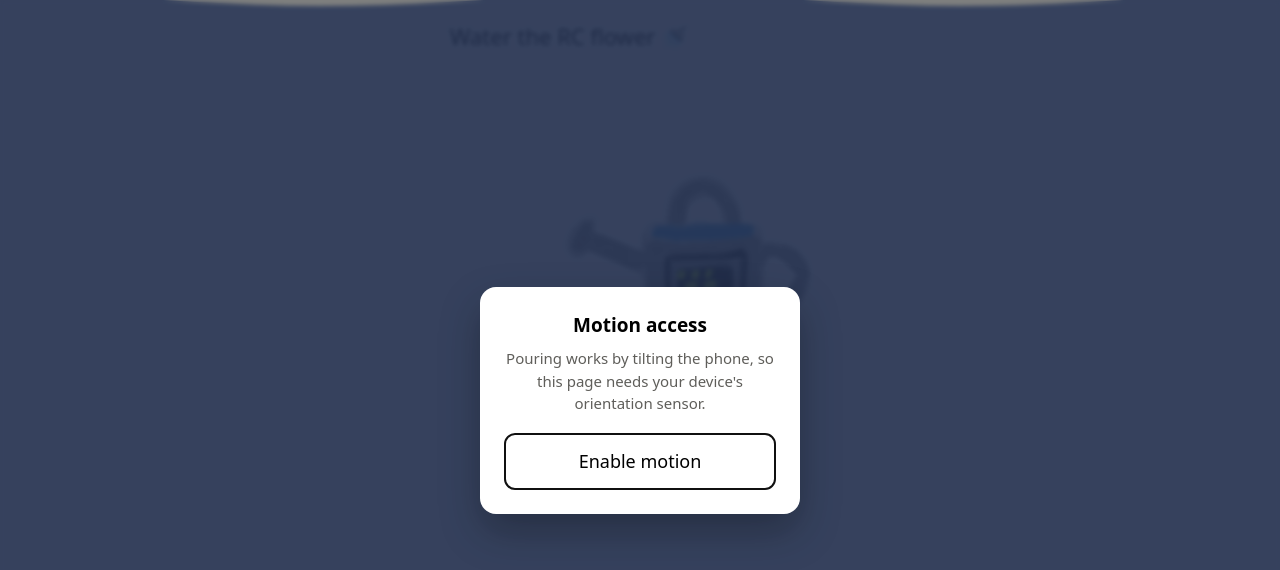
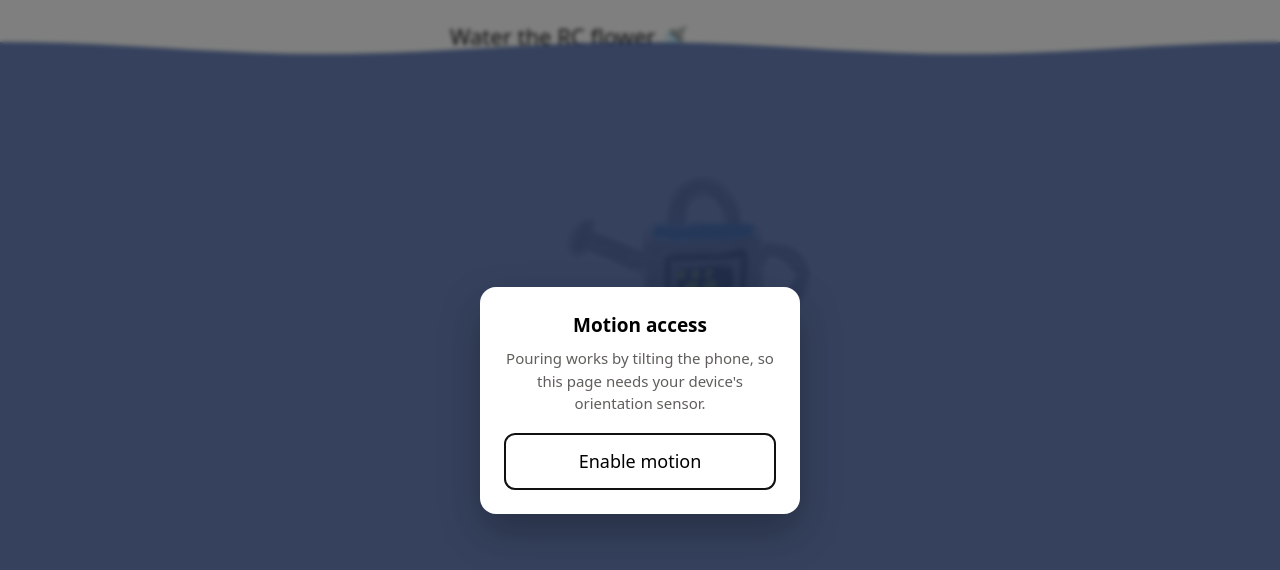
Before and after one commit to btuan/rcflower, a React (Vite) app in the folder frontend/: page /watering-can in a window 1280 px wide. Shown: the top 570 px of the page. Built offline with nearby package versions, Linux system fonts and the light colour scheme.

Commit message:
Water moves past the bottom of the view port on watering

```diff
--- a/frontend/src/WateringCan.tsx
+++ b/frontend/src/WateringCan.tsx
@@ -44,6 +44,16 @@ const DRAIN_DURATION_S = 5;
 // How hard the surface leans with the device. Damped rather than 1:1 -- a
 // surface pinned exactly level reads as rigid, not as liquid settling.
 const SURFACE_TILT_DAMPING = 0.3;
+// How far the water box hangs below the bottom of its frame, as a fraction of
+// that frame's height, so the box's own edge is never visible and the fill
+// continues behind the browser chrome and the home indicator.
+const BOTTOM_OVERSHOOT = 0.2;
+// Where a full can's surface sits, as a fraction of the visible height below
+// the top of the screen. Keeps the water off the very top edge. The overshoot
+// above absorbs the same shift at the bottom, so nothing uncovers.
+const WATER_REST_OFFSET = 0.06;
+// Wave height with the water sitting still. Splash rides on top of this.
+const CALM_AMPLITUDE = 6;
 
 const fmt = (n: number | null | undefined, digits = 1) =>
   n === null || n === undefined ? "—" : n.toFixed(digits);
@@ -102,6 +112,7 @@ export default function WateringCan() {
 
   const pathRef = useRef<SVGPathElement | null>(null);
   const svgRef = useRef<SVGSVGElement | null>(null);
+  const waterBoxRef = useRef<HTMLDivElement | null>(null);
   // Latest roll/tilt, mirrored from React state so the gsap.ticker tick
   // (which runs every frame, outside React's render cycle) can read the
   // current value without needing to be a useGSAP dependency -- that would
@@ -121,25 +132,33 @@ export default function WateringCan() {
   const boxRef = useRef({
     width: window.innerWidth,
     height: window.innerHeight,
+    // What the user can actually see, which is now shorter than the box. The
+    // drain is measured against this so an empty can puts the surface exactly
+    // at the bottom of the screen rather than somewhere in the overshoot.
+    visibleHeight: window.innerHeight,
   });
 
   useEffect(() => {
+    const el = waterBoxRef.current;
+    if (!el) return;
     const measure = () => {
-      const rect = svgRef.current?.getBoundingClientRect();
+      // clientWidth/Height, not getBoundingClientRect: the rect is the
+      // axis-aligned bounds *after* transforms, so under the portrait-lock
+      // counter-rotation it would report the box's width as its height.
+      const height = el.clientHeight || window.innerHeight;
       boxRef.current = {
-        width: rect?.width || window.innerWidth,
-        height: rect?.height || window.innerHeight,
+        width: el.clientWidth || window.innerWidth,
+        height,
+        // Back out the overshoot to get the part that's actually on screen.
+        visibleHeight: height / (1 + BOTTOM_OVERSHOOT),
       };
     };
     measure();
-    window.addEventListener("resize", measure);
-    window.addEventListener("orientationchange", measure);
-    window.visualViewport?.addEventListener("resize", measure);
-    return () => {
-      window.removeEventListener("resize", measure);
-      window.removeEventListener("orientationchange", measure);
-      window.visualViewport?.removeEventListener("resize", measure);
-    };
+    // Fires for viewport resizes, URL-bar collapse *and* the portrait-lock
+    // fallback restyling the root -- which no window event covers.
+    const observer = new ResizeObserver(measure);
+    observer.observe(el);
+    return () => observer.disconnect();
   }, []);
 
   const handleStart = () => {
@@ -175,30 +194,41 @@ export default function WateringCan() {
           Math.min(Math.abs(angularVelocity) * 4, 40),
         );
 
-        const amplitude = 6 + splash; // 6 = calm baseline
+        const amplitude = CALM_AMPLITUDE + splash;
         // Span the water box exactly: with only the surface leaning there are
         // no corners to hide, and this pivots the lean about the middle of the
         // screen instead of a point off to the right.
-        const { width, height } = boxRef.current;
+        const { width, height, visibleHeight } = boxRef.current;
+        // The pour is a counterclockwise twist, which lifts the surface on the
+        // left, so the lean follows the roll's sign directly.
+        const tiltDeg = currentRoll * SURFACE_TILT_DAMPING;
+
         if (pathRef.current) {
           pathRef.current.setAttribute(
             "d",
-            wavePath(
-              width,
-              height,
-              amplitude,
-              2,
-              t * 2,
-              // The pour is a counterclockwise twist, which lifts the surface
-              // on the left, so the lean follows the roll's sign directly.
-              currentRoll * SURFACE_TILT_DAMPING,
-            ),
+            wavePath(width, height, amplitude, 2, t * 2, tiltDeg),
           );
+
           // Push the whole body of water down as the level drops, so the wavy
-          // top edge doubles as the surface. Recomputed from the live viewport
-          // height each frame, so a resize or URL-bar collapse stays correct.
+          // top edge doubles as the surface.
+          //
+          // The surface pivots about its centre, so tilting lifts one end
+          // above that centre by half the width times the slope. Draining only
+          // as far as `visibleHeight` would park the centre on the bottom edge
+          // and leave that raised end -- a wedge of water -- still on screen.
+          // Travelling the extra rise puts the highest point of the surface,
+          // wave crest included, exactly at the bottom edge when empty.
+          //
+          // The rise uses the calm amplitude rather than the live one: splash
+          // spikes hard while you're rolling the phone, and feeding that into
+          // the travel would jitter the whole body of water mid-drain.
+          const surfaceRise =
+            (Math.abs(Math.tan(tiltDeg * DEG)) * width) / 2 + CALM_AMPLITUDE;
+          const restOffset = WATER_REST_OFFSET * visibleHeight;
+          const drainTravel = visibleHeight - restOffset + surfaceRise;
+
           pathRef.current.style.transform = `translateY(${
-            (1 - levelRef.current.value) * height
+            restOffset + (1 - levelRef.current.value) * drainTravel
           }px)`;
         }
       };
@@ -485,33 +515,49 @@ export default function WateringCan() {
         </button>
       )}
 
-      <svg
-        ref={svgRef}
+      {/*
+        The wrapper owns the geometry; the <svg> just fills it. Two reasons it
+        can't be the fixed element itself:
+
+        1. Percentage insets need a non-replaced box. An <svg> is replaced, so
+           with `width: auto` an over-constrained `left`/`right` pair is
+           ignored and it falls back to its intrinsic size.
+        2. Sizes must come from the *containing block*, not viewport units.
+           useLockPortrait's CSS fallback puts a `transform` on the page root
+           when the phone turns, and a transformed ancestor becomes the
+           containing block for `position: fixed` children -- so this box is
+           viewport-sized normally, but root-sized (the counter-rotated
+           portrait frame) once rotated. `lvh` would still resolve against the
+           real viewport in that case, leaving the water short of the bottom.
+
+        Bottom overshoots so the box's own edge is never on screen: iOS clamps
+        fixed elements to the layout viewport, which stops above Safari's
+        translucent toolbar and the home indicator. Paired with
+        viewport-fit=cover (index.html), this bleeds into the safe areas.
+      */}
+      <div
+        ref={waterBoxRef}
         style={{
-          // Fixed, not absolute: with no positioned ancestor, `absolute`
-          // anchors to the initial containing block, so `bottom: 0` was one
-          // viewport-height down the *document* and slid away as the page
-          // scrolled. Fixed pins it to the screen.
-          //
-          // inset: 0 rather than 100svw/100svh: `svh` is the *smallest*
-          // viewport height (URL bar showing), which left an uncovered strip
-          // at the top once the bar collapsed. With viewport-fit=cover in
-          // index.html this now bleeds under the notch and home indicator.
           position: "fixed",
-          inset: 0,
-          width: "100%",
-          height: "100%",
+          top: 0,
+          left: 0,
+          right: 0,
+          bottom: `${-BOTTOM_OVERSHOOT * 100}%`,
           pointerEvents: "none",
         }}
       >
+        <svg
+          ref={svgRef}
+          style={{ width: "100%", height: "100%", display: "block" }}
+        >
           <path
             ref={pathRef}
-          y="0"
             style={{
               fill: "rgba(56, 85, 165, 0.8)",
             }}
           ></path>
         </svg>
+      </div>
 
       {listening && error && (
         <p role="alert" style={{ color: "crimson", lineHeight: 1.5 }}>
```
Lines whose indentation alone changed are shown as unchanged.
